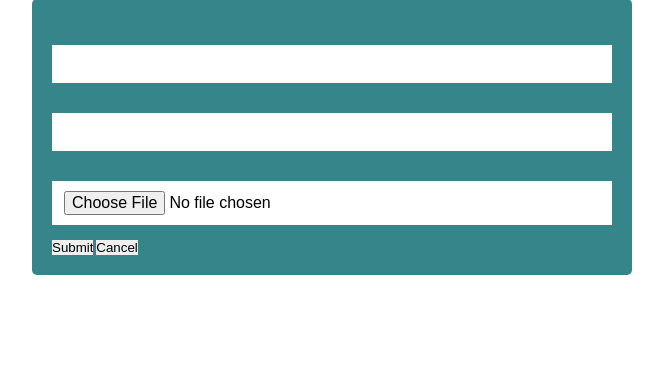
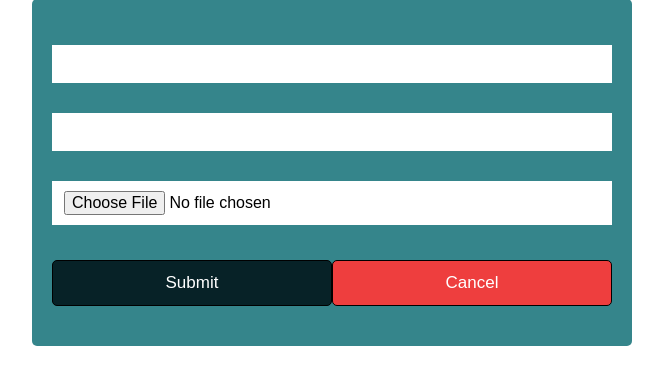
Before and after one commit to Chanuka999/Shopping_Cart, a PHP site: page /update-product.php in a window 1280 px wide. Shown: the part 121-506 px from the top of the page, without its empty margins (308-971 px from the left). Run offline with PHP 8.4, Linux system fonts and the light colour scheme.

Commit message:
new css code added

```diff
--- a/css/style.css
+++ b/css/style.css
@@ -117,7 +117,7 @@ section{
 }
 
 .submit_btn,
-.edit_btn
+.edit_btn,
 .cancel_btn{
     display: block;
     width: 50%;
@@ -132,6 +132,11 @@ section{
     margin: 0 auto;
     border:1px solid black;
 }
+
+.cancel_btn {
+    background-color: var(--red);
+    margin: 2rem auto;
+  }
 
 .submit_btn:hover{
     color: var(--color3);
@@ -198,3 +203,10 @@ img{
     font-size: 2rem;
     text-align: center;
 }
+
+.btns{
+    display: flex;
+    justify-content: center;
+    align-items: center;
+    width: 100%;
+}
```
